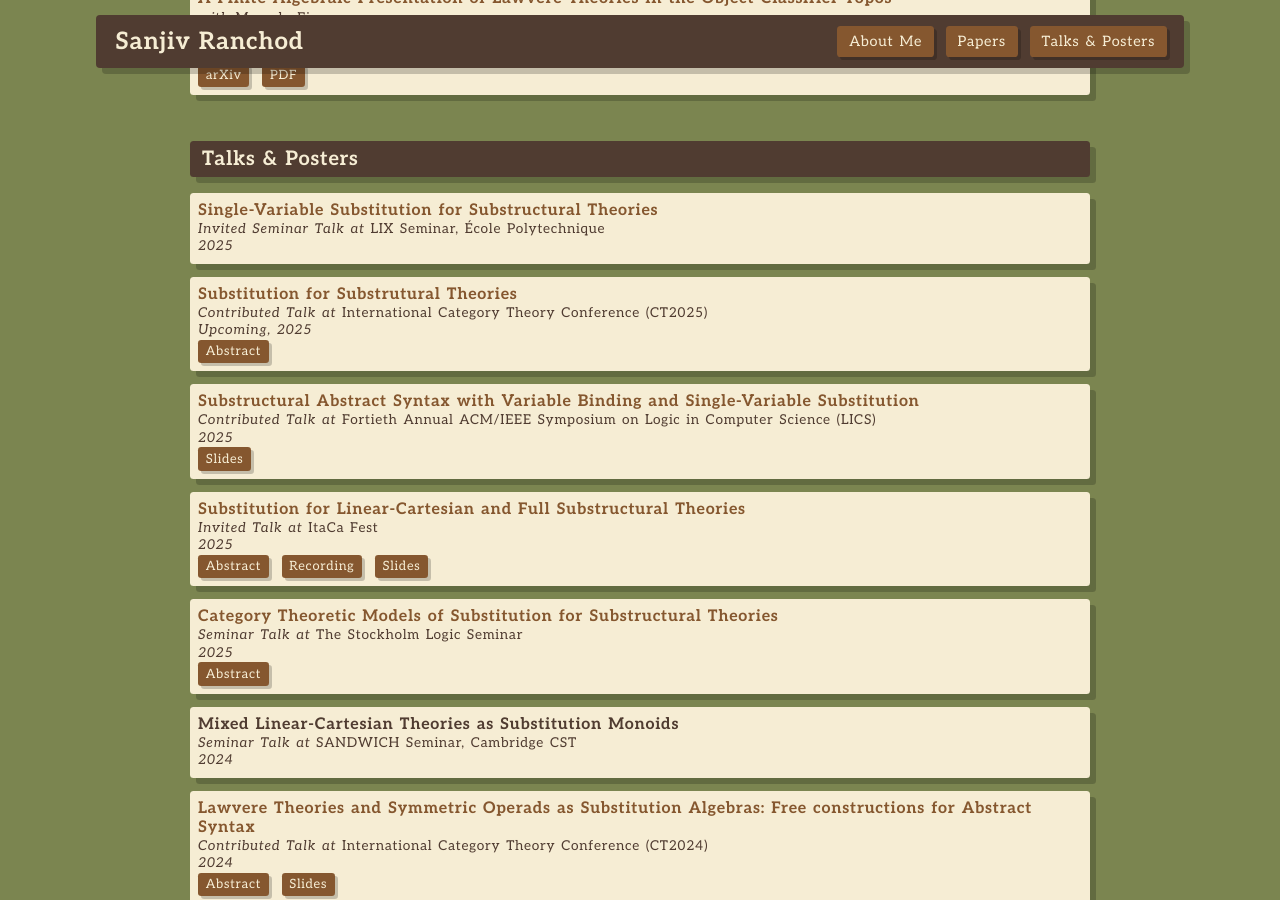
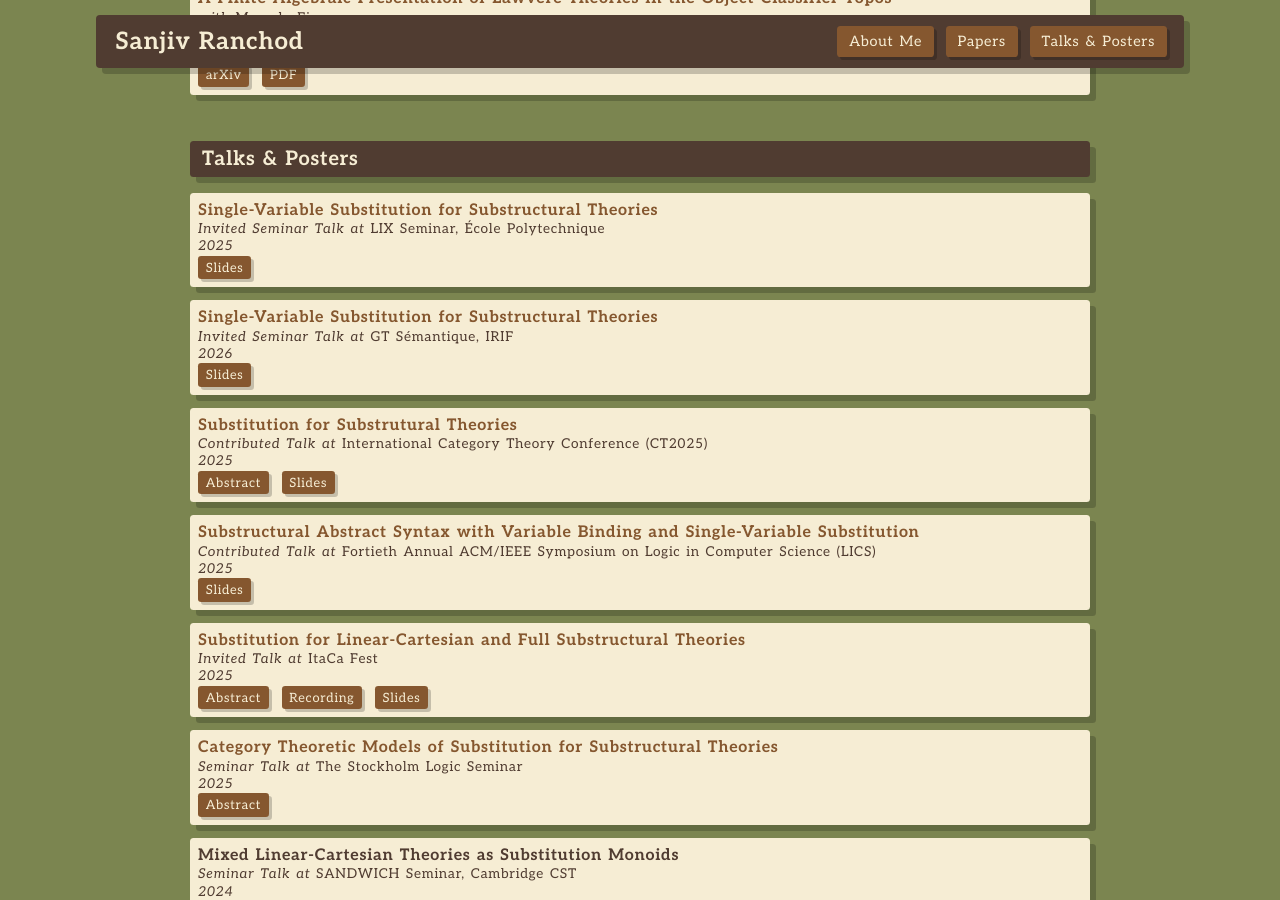
Before and after one commit to sanjiv-ranchod/sanjiv-ranchod.github.io, a Jekyll site: the page built from index.md, in a window 1280 px wide and 900 px high, scrolled down 1122 px. Built offline with Jekyll 4.4.1, drawn with Linux system fonts in a browser that asks for light colours; some web fonts are replaced.

Commit message:
Added CT and Paris Slides

```diff
--- a/_data/talks.yml
+++ b/_data/talks.yml
@@ -2,22 +2,34 @@
 talks:
   - title: "Single-Variable Substitution for Substructural Theories"
     event: "LIX Seminar, École Polytechnique"
-    location: "France"
+    location: "Paris, France"
     upcoming: false
     year: 2025
     date: 20251119
     type: "Invited Seminar Talk"
     link: "https://www.lix.polytechnique.fr/proofs-algorithms/seminar/"
+    slides: "assets/pdf/Polytech_2025_Slides.pdf"
+
+  - title: "Single-Variable Substitution for Substructural Theories"
+    event: "GT Sémantique, IRIF"
+    location: "Paris, France"
+    upcoming: false
+    year: 2026
+    date: 20251118
+    type: "Invited Seminar Talk"
+    link: "https://www.irif.fr/seminaires/semantique/index#"
+    slides: "assets/pdf/IRIF_2025_Slides.pdf"
 
   - title: "Substitution for Substrutural Theories"
     event: "International Category Theory Conference (CT2025)"
     location: "Brno, Czech Republic"
-    upcoming: true
+    upcoming: false
     year: 2025
     date: 20250716
     type: "Contributed Talk"
     link: "https://conference.math.muni.cz/ct2025/"
     abstract: "assets/pdf/CT2025_Abstract.pdf"
+    slides: "assets/pdf/CT2026_Slides.pdf"
 
   - title: "Substructural Abstract Syntax with Variable Binding and Single-Variable Substitution"
     event: "Fortieth Annual ACM/IEEE Symposium on Logic in Computer Science (LICS)"
```
Also changed, not shown: 3 other files.
